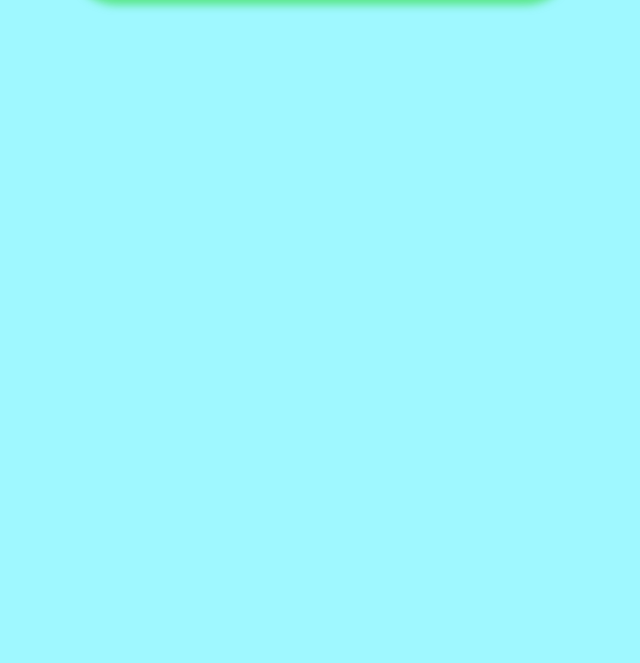
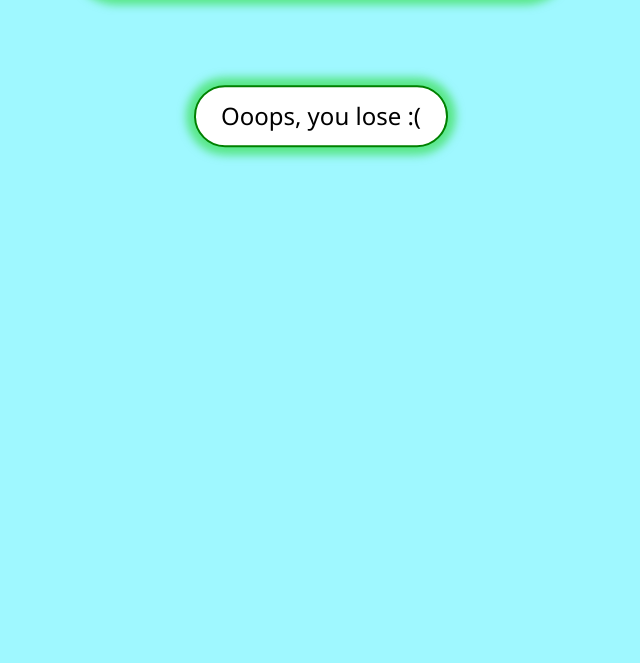
Before and after one commit to eduardmavliutov/jumping-ball-game, a website built with webpack: page src/index.html in a window 1280 px wide. Shown: the part 137-800 px from the top of the page, without its empty margins (319-959 px from the left). Built offline with nearby package versions, Linux system fonts and the light colour scheme.

Commit message:
Добавил сообщение на случай проигрыша и выигрыша

```diff
--- a/src/classes/game.js
+++ b/src/classes/game.js
@@ -5,6 +5,7 @@ export class Game {
     this.ball = ball;
     this.baulks = baulks;
     this.baulkCounter = document.querySelector('#baulk-counter');
+    this.endGameMessageContainer = document.querySelector('#end-game-message');
     this.gameOver = false;
     this.currentBaulk = null;
     this.intervalId = null;
@@ -17,7 +18,11 @@ export class Game {
   }
 
   startAnimation(promise = this.schedule(0)) {
-    if(this.baulks.length === 0 || this.gameOver) {
+    if(this.baulks.length === 0) {
+      this.stop();
+      return;
+    }
+    if(this.gameOver) {
       return;
     }
     promise.then(() => {
@@ -39,13 +44,19 @@ export class Game {
     const timerId = setTimeout(() => {
       this.ball.svgContainer.style.display = 'none';
       this.baulkCounter.style.display = 'none;'
+      this.showMessage();
       clearTimeout(timerId);
     }, 400)
     clearInterval(this.intervalId);
   }
 
-  showMessage(message) {
-
+  showMessage() {
+    this.baulks.length === 0 ?
+      this.endGameMessageContainer.textContent = 'Congratulations! You win!' :
+      this.endGameMessageContainer.textContent = 'Ooops, you lose :(';
+    this.endGameMessageContainer.style.display = 'inline';
+    this.endGameMessageContainer.style.opacity = '1';
+    this.endGameMessageContainer.style.transform = 'translateY(50%)';
   }
 
   getBallCoordinates() {
--- a/src/styles/main.css
+++ b/src/styles/main.css
@@ -293,7 +293,7 @@ svg {
 
 #end-game-message {
   display: none;
-
+  transition: 0.5s ease-in-out all;
 }
 
 #baulk-counter {
```
